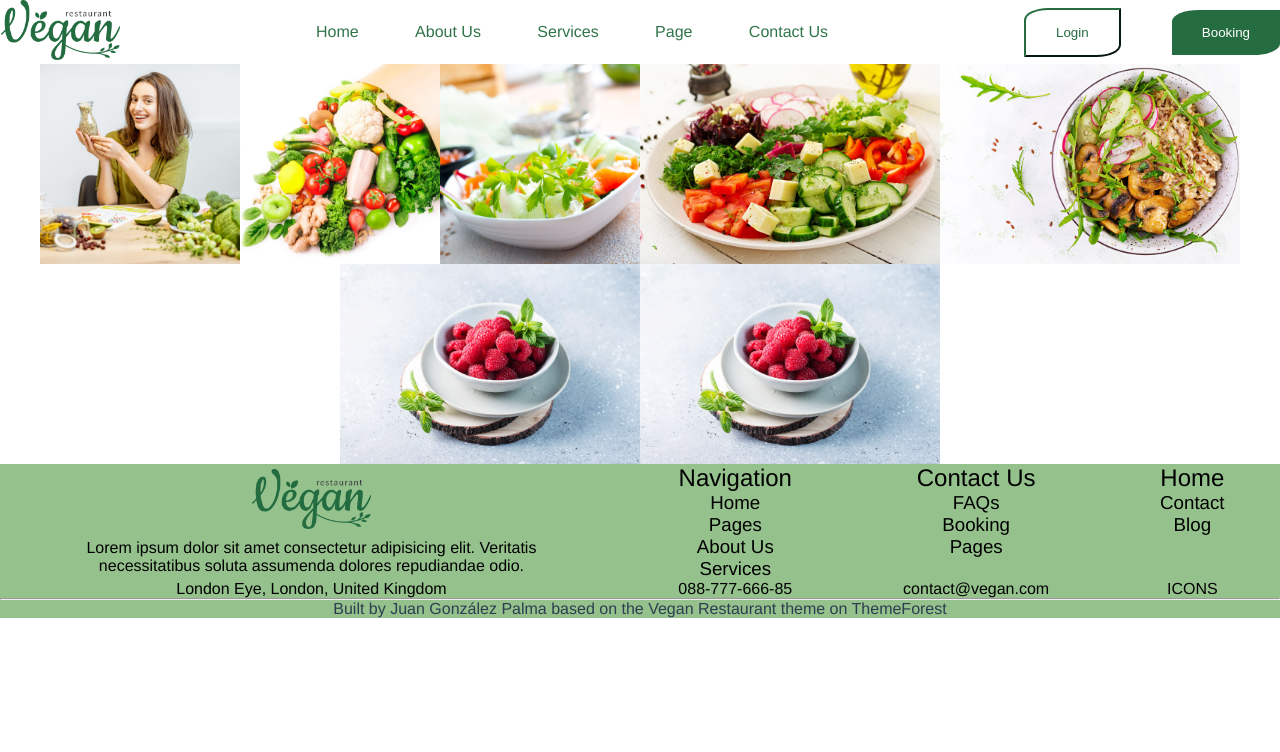
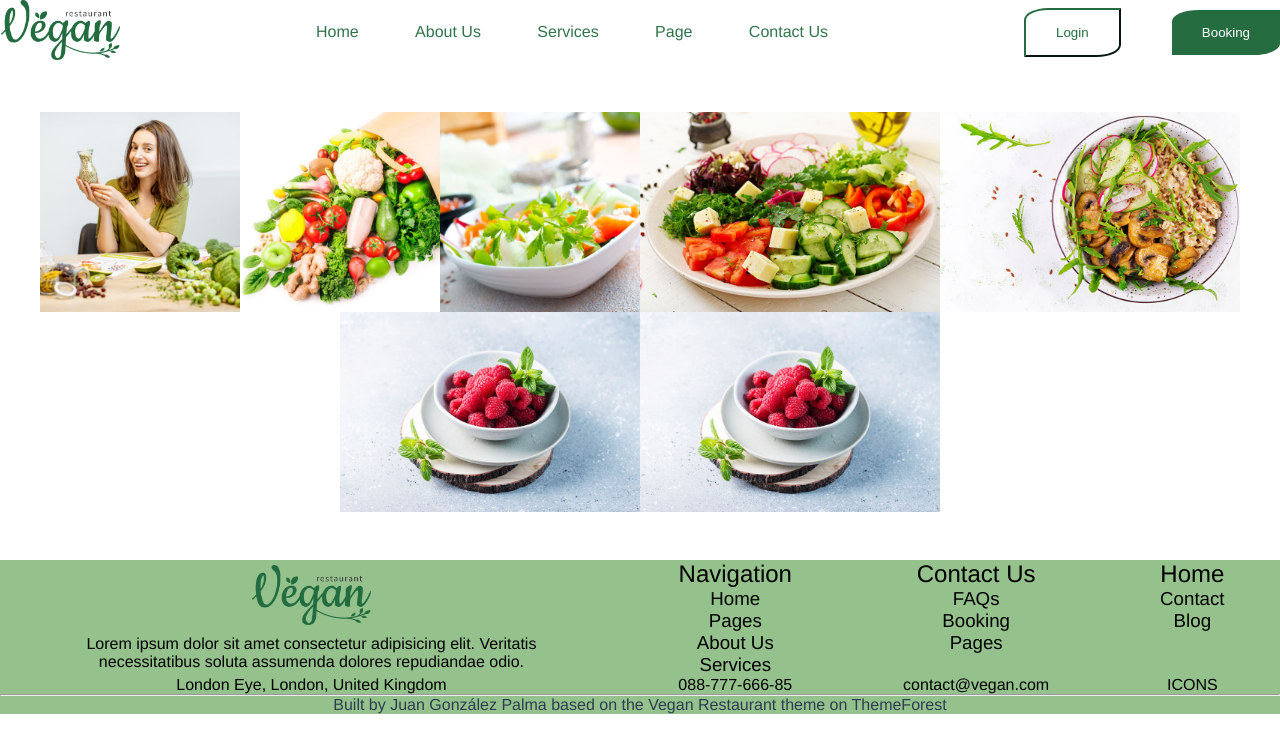
Before and after one commit to Resdayn/restaurant_site, a Vue app: page /gallery in a window 1280 px wide. Shown: the top 752 px of the page. Built offline with nearby package versions, Linux system fonts and the light colour scheme.

Commit message:
added margins

```diff
--- a/src/components/UI/GalleryComponent.vue
+++ b/src/components/UI/GalleryComponent.vue
@@ -11,6 +11,9 @@
 </template>
 
 <style scoped>
+section{
+    margin: 3rem 0;
+}
 .container{
     display: flex;
     flex-wrap: wrap;
```
